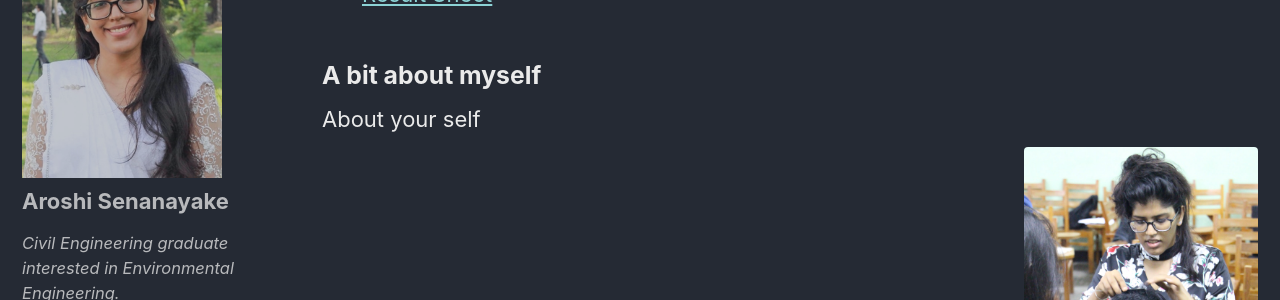
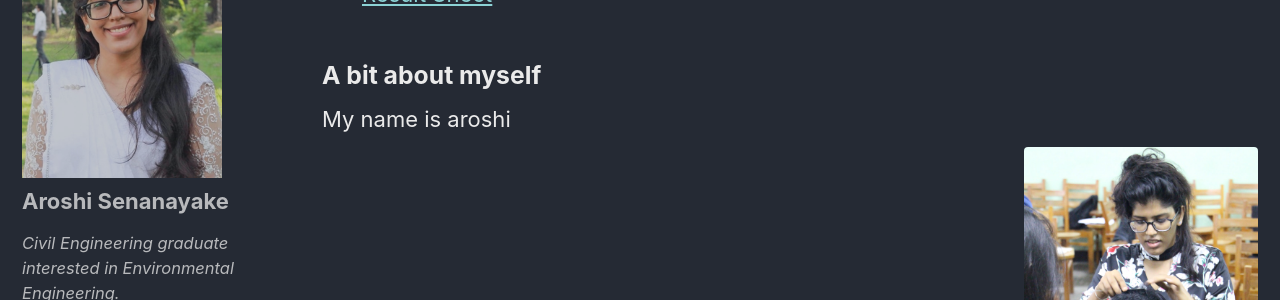
Before and after one commit to aroshisen/aroshisen.github.io, a Jekyll site: the page built from _pages/about.md, in a window 1280 px wide and 900 px high, scrolled down 881 px. Shown: the part 154-454 px from the top of the window. Built offline with Jekyll 4.4.1, drawn with Linux system fonts in a browser that asks for light colours; cached includes are drawn as plain includes.

Commit message:
Update about.md

```diff
--- a/_pages/about.md
+++ b/_pages/about.md
@@ -40,4 +40,4 @@ My research interests are on Environmental Engineering. Read more about my resea
   <figcaption>Making Up at a Drama</figcaption>
 </figure>
 
-About your self
+My name is aroshi
```
